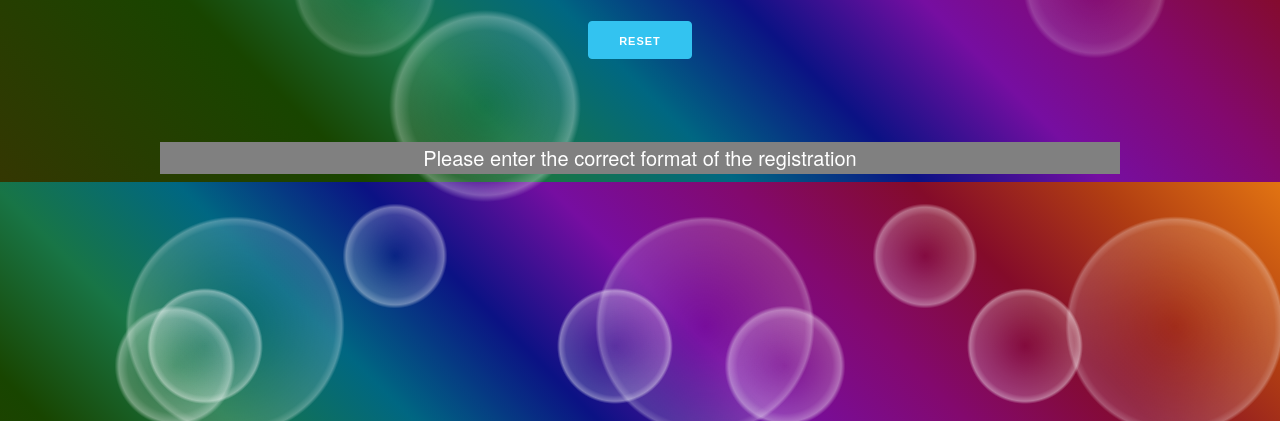
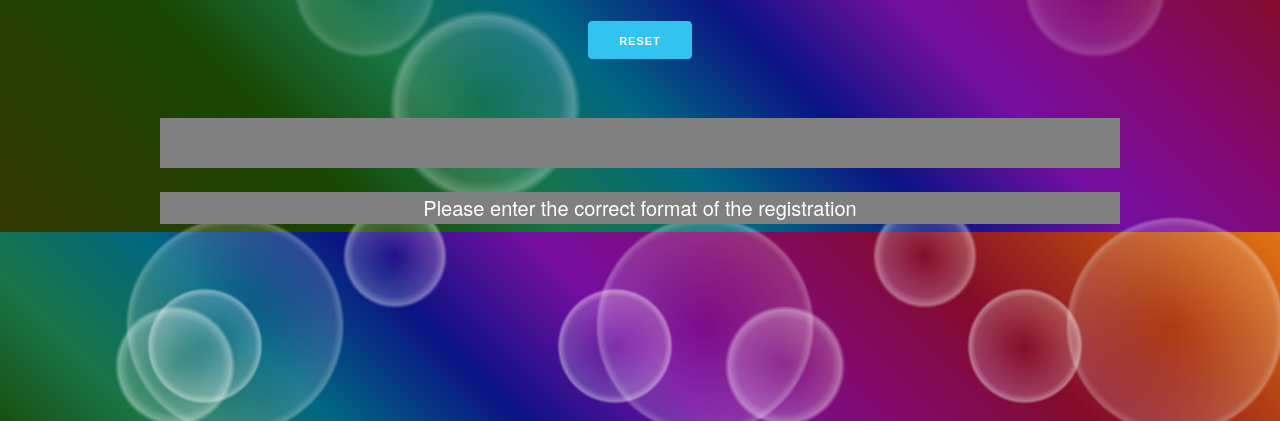
Before and after one commit to banelengwane/registrations, a plain HTML site: page index.html in a window 1280 px wide. Both pictures are taken after typing "Sample" into the empty fields and a click on the button "ADD REGISTRATIONS". Shown: the part 379-800 px from the top of the page. Drawn offline with Linux system fonts and the light colour scheme.

Commit message:
final modifications to css and js files

```diff
--- a/css/registration_number.css
+++ b/css/registration_number.css
@@ -16,6 +16,7 @@ li {
   border-width: thick;
   padding: 5px;
   margin: 5px 5px;
+
 
 }
 
@@ -43,7 +44,7 @@ li {
   width: 100%;
   text-align: center;
   font-size: 20px;
-  height: inherit;
+  min-height: 50px;
 }
 .errors{
   background-color: grey;
--- a/js/registration_number-dom.js
+++ b/js/registration_number-dom.js
@@ -32,7 +32,7 @@ function carDealer(){
     errors.innerHTML = 'Please Enter a Registration in this format: CJ 000-000';
     document.getElementById('registration').value = "";
   }
-  window.location.reload();
+  // window.location.reload();
 }
 addRegsBtn.addEventListener("click", carDealer);
 function filter(town){
--- a/js/registration_number.js
+++ b/js/registration_number.js
@@ -10,11 +10,11 @@ function Registrator(sto){
     reg = reg.toUpperCase();
     let simplifiedReg = reg.replace(/\W/g, "");
     var regEx = /^[A-Z]{2}\s[0-9]{3}(\-)[0-9]{3}$/
-    var reg2 = /^[A-Z]{2}\s[0-9]{0,6}$/
+    var reg2 = /^[A-Z]{2}[0-9]{0,6}$/
 
     let knownRegistrations = ['CA', 'CY', 'CJ'];
 
-    if(knownRegistrations.includes(simplifiedReg.substring(0,2))) {
+    if(reg2.test(simplifiedReg) && knownRegistrations.includes(simplifiedReg.substring(0,2))) {
        //Do The Things
        if(regObj[reg] === undefined){
          regObj[reg] = 0;
```
